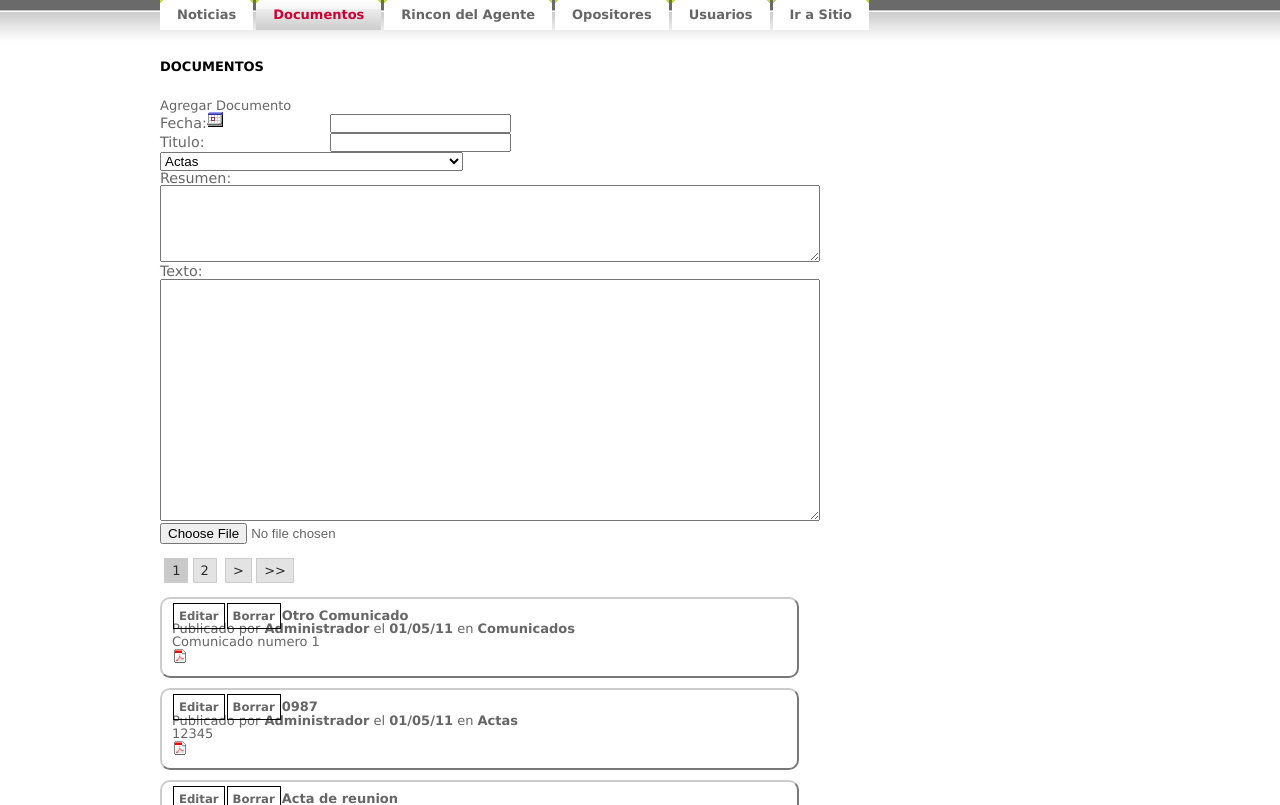
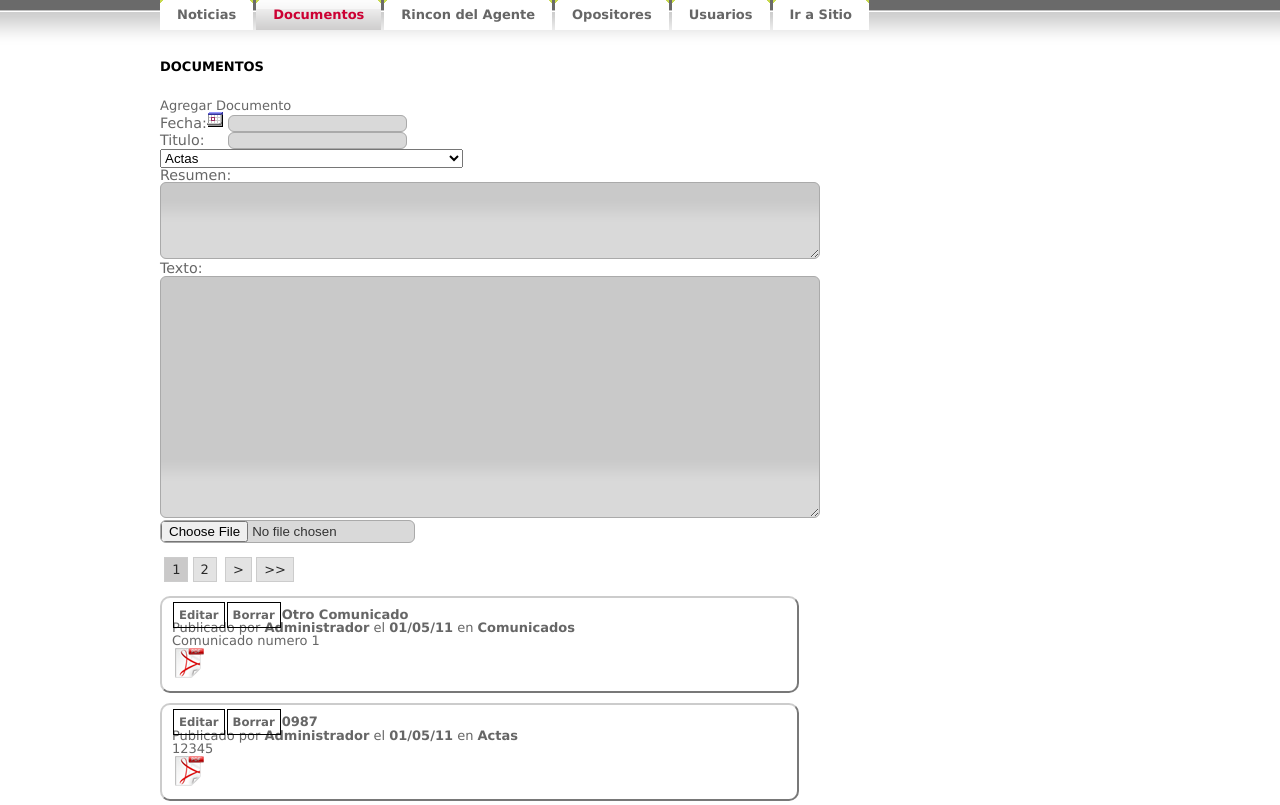
Before and after one commit to pdgarcia/aproahp-web, a PHP site: page /admin/documentos.php in a window 1280 px wide. Shown: the part 110-915 px from the top of the page. Run offline with PHP 8.4, Linux system fonts and the light colour scheme; a user stored in the database is signed in; data comes from the database, SQL or seed files in the repository; some libraries are stand-ins or nearby versions.

Commit message:
formato formulario

```diff
--- a/admin/documentos.php
+++ b/admin/documentos.php
@@ -53,7 +53,7 @@
 				$tamano_archivo = $_FILES['inp_file']['size'];
 
 				if (!((strpos($tipo_archivo, "pdf") || strpos($tipo_archivo, "doc") || strpos($tipo_archivo, "jpg")) && ($tamano_archivo < $filesizemax))) {
-				    $Mensaje="La extensión o el tamaño de los archivos no es correcta.";
+					$Mensaje="La extensión o el tamaño de los archivos no es correcta.";
 				}
 				if(mysql_query("UPDATE tbl_Documentos SET DOC_Fecha='$inp_fecha' ,DOC_Autor='$userid' ,DOC_Titulo='$inp_titulo',DOC_Resumen='$inp_resumen',DOC_Texto='$inp_texto' WHERE DOC_ID='$inp_docid';")){
 					$Mensaje= "Documento modificado....." . mysql_error();
@@ -63,10 +63,11 @@
 				}
 				break;
 			case del:
-
-				if(mysql_query("DELETE FROM tbl_documentos WHERE DOC_ID='$inp_docid';")){
+				if($doc_result = mysql_query("SELECT * FROM tbl_documentos WHERE DOC_ID='$inp_docid';")){
+					$row = mysql_fetch_assoc($doc_result);
+					unlink($uploadfolder."/".$row['DOC_Attach']);
+					mysql_query("DELETE FROM tbl_documentos WHERE DOC_ID='$inp_docid';");
 					$Mensaje="Documento borrado.....";
-					unlink();
 				}
 				else{
 					$Mensaje="Error: ".mysql_error();
@@ -105,8 +106,8 @@
 		<form id="frm_documentos" method="post" action="<?=$paginaactual?>" enctype="multipart/form-data">
 			<input type="hidden" name="MAX_FILE_SIZE" value="<?=$filesizemax?>">
 			<table>
-			<tr><td><label for="inp_fecha">Fecha:<img src="images/b_calendar.png" alt="Calendario" width="16" height="16" /></label></td><td><input type='text' name='inp_fecha' maxlength='10' id='inp_fecha'></td></tr>
-			<tr><td><label for="inp_titulo">Titulo:</label></td><td><input type='text' name='inp_titulo' maxlength='50' id='inp_titulo'></td></tr>
+			<tr><td class='label1form'><label for="inp_fecha">Fecha:<img src="images/b_calendar.png" alt="Calendario" width="16" height="16" /></label></td><td><input type='text' name='inp_fecha' class='text ui-widget-content ui-corner-all' maxlength='10' id='inp_fecha'></td></tr>
+			<tr><td class='label1form'><label for="inp_titulo">Titulo:</label></td><td><input type='text' name='inp_titulo' class='text ui-widget-content ui-corner-all' maxlength='50'  id='inp_titulo'></td></tr>
 <?php
 			echo "<tr><td colspan=2><select name='inp_categoria'>";
 			$cat_result=mysql_query("SELECT * FROM tbl_Categorias ORDER BY Cat_Nombre;");
@@ -118,10 +119,10 @@
 			mysql_free_result($cat_result);
 ?>
 			<tr><td colspan=2><label for="inp_resumen">Resumen:</label></td></tr>
-			<tr><td colspan=2><textarea cols="80" rows="5" name='inp_resumen' maxlength='255' id='inp_resumen'></textarea></td></tr>
+			<tr><td colspan=2><textarea cols="80" rows="5" name='inp_resumen' maxlength='255'class='text ui-widget-content ui-corner-all' id='inp_resumen'></textarea></td></tr>
 			<tr><td colspan=2><label for="inp_texto">Texto:</label></td></tr>
-			<tr><td colspan=2><textarea cols="80" rows="16" name='inp_texto' maxlength='5000' id='inp_texto'></textarea></td></tr>
-			<tr><td colspan=2><input name="inp_file" type="file"></td></tr>
+			<tr><td colspan=2><textarea cols="80" rows="16" name='inp_texto' class='text ui-widget-content ui-corner-all' maxlength='5000' id='inp_texto'></textarea></td></tr>
+			<tr><td colspan=2><input name="inp_file" type="file" class='text ui-widget-content ui-corner-all'></td></tr>
 			</table>
 			<input type="hidden" name="inp_docid" id="inp_docid" value="">
 			<input type="hidden" name="funcion" id="funcion" value="">
--- a/admin/index.php
+++ b/admin/index.php
@@ -79,8 +79,8 @@
 			<div id="loader" style="display:none"><img style="margin: 50px auto;position: relative;display: block;" src="../images/ajax-loader.gif" alt="Esperando Datos"></div>
 			<form id='frm_noticia' method='post' action='<?=$paginaactual?>'>
 				<table>
-				<tr><td><label for="inp_fecha">Fecha:<img src="images/b_calendar.png" alt="Calendario" width="16" height="16" /></label></td><td><input type='text' name='inp_fecha' id='inp_fecha' maxlength='10' class='text ui-widget-content ui-corner-all'></td></tr>
-				<tr><td><label for="inp_titulo">Titulo:</label></td><td><input type='text' name='inp_titulo' id='inp_titulo' maxlength='50' class='text ui-widget-content ui-corner-all'></td></tr>
+				<tr><td class='label1form'><label for="inp_fecha">Fecha:<img src="images/b_calendar.png" alt="Calendario" width="16" height="16" /></label></td><td><input type='text' name='inp_fecha' id='inp_fecha' maxlength='10' class='text ui-widget-content ui-corner-all'></td></tr>
+				<tr><td class='label1form'><label for="inp_titulo">Titulo:</label></td><td><input type='text' name='inp_titulo' id='inp_titulo' maxlength='50' class='text ui-widget-content ui-corner-all'></td></tr>
 				<tr><td colspan=2><label for="inp_resumen">Resumen:</label></td></tr>
 				<tr><td colspan=2><textarea cols="80" rows="5" name='inp_resumen' id='inp_resumen' maxlength='255' class='text ui-widget-content ui-corner-all'></textarea></td></tr>
 				<tr><td colspan=2><label for="inp_texto">Texto:</label></td></tr>
--- a/css/aproahp.css
+++ b/css/aproahp.css
@@ -80,7 +80,7 @@
 
 a:hover, a:active {
 	text-decoration: none;
-	color: #cc0033;
+	color: #cc0033;*/
 }
 
 a:visited {
@@ -556,11 +556,13 @@
 	padding: 10px;
 	width:615px;
 	margin-top:10px;
+	color:#666666;
 }
 
 .noticia:hover {
 	background:#dcdcdc;
 	border:2px groove #ccc;
+	color:#003399;
 }
 
 li.noticia  {
@@ -687,8 +689,16 @@
 }
 
 input.error, select.error, textarea.error {
-    background-color: #CCCCCC;
-    border: 2px solid red;
-    color: red;
-    margin: 0;
+	background-color: #CCCCCC;
+	border: 2px solid red;
+	color: red;
+	margin: 0;
 }
+
+.label1form{
+	width:68px;
+}
+#blog td, #opositores td{
+	padding-top:5px;
+	padding-bottom:5px;
+}
--- a/noticias/noticias.php
+++ b/noticias/noticias.php
@@ -59,7 +59,7 @@
 		$pdata=pagination($rows,$pagenum,$page_rows);
 		echo ($pdata['links']);
 
-		echo "<ul>";
+		echo "<div id=noticiaslist><ul>";
 		$not_result = mysql_query("SELECT * FROM tbl_noticias,tbl_users WHERE NOT_Autor=USR_ID AND DATE(`NOT_FECHA`) <= DATE( NOW( ) ) ORDER BY `NOT_FECHA` DESC ".$pdata['limites'].";") or die(mysql_error());
 		for ($x = 0, $numrows = mysql_num_rows($not_result); $x < $numrows; $x++) {
 			$row = mysql_fetch_assoc($not_result);
@@ -68,7 +68,7 @@
 			echo "<a href=".$paginaactual."?noticia=".$row["NOT_ID"]." ><li class=noticia><span class=highlight>".$row["NOT_Titulo"]."</span><br>Escrito por: <span class=highlight>".$row["USR_Displayname"]."</span> el <span class=highlight>".$datetime."</span><br><div class=resumen>".nl2br($row["NOT_resumen"])."</div><br>".neat_trim($row["NOT_texto"],400)."</li></a>";
 		}
 
-		echo "</ul>";
+		echo "</ul></div>";
 		}
 ?>
 
--- a/opositores/opositores.php
+++ b/opositores/opositores.php
@@ -70,9 +70,9 @@
 		<h1>Opositores</h1>
 		<form  id='opositoresform' method='post' action='<?=$paginaactual?>'>
 			<table>
-				<tr><td><label for='inp_titulo'>Título:</label></td><td><input type='text' name='inp_titulo' maxlength='50'></td></tr>
-				<tr><td><label for='inp_autor'>Autor:</label></td><td><input type='text' name='inp_autor' maxlength='50'></td></tr>
-				<tr><td><label for='inp_email'>Email:</label></td><td><input type='text' name='inp_email' maxlength='50'>&nbsp;(Opcional, no será mostrado a otros usuarios)</td></tr>
+				<tr><td class='label1form'><label for='inp_titulo'>Título:</label></td><td><input type='text' name='inp_titulo' maxlength='50'></td></tr>
+				<tr><td class='label1form'><label for='inp_autor'>Autor:</label></td><td><input type='text' name='inp_autor' maxlength='50'></td></tr>
+				<tr><td class='label1form'><label for='inp_email'>Email:</label></td><td><input type='text' name='inp_email' maxlength='50'>&nbsp;(Opcional, no será mostrado a otros usuarios)</td></tr>
 				<tr><td colspan=2><label for='inp_comentario'>Comentario:</label></td></tr>
 				<tr><td colspan=2><TEXTAREA style="width:600px;height:180px;" name='inp_comentario' maxlength='5000'></TEXTAREA></td></tr>
 				<tr><td colspan=2><input type='submit' value='Enviar' name='agregarcomentario'></td></tr>
--- a/rinconagente/rinconagente.php
+++ b/rinconagente/rinconagente.php
@@ -96,9 +96,9 @@
 		<h1>Rincón del Agente</h1>
 		<form id='rinconform' method='post' action='<?=$paginaactual?>'>
 			<table>
-				<tr><td><label for='inp_titulo'>Título:</label></td><td><input type='text' name='inp_titulo' maxlength='50'></td></tr>
-				<tr><td><label for='inp_autor'>Autor:</label></td><td><input type='text' name='inp_autor' maxlength='50'></td></tr>
-				<tr><td><label for='inp_email'>Email:</label></td><td><input type='text' name='inp_email' maxlength='50'>&nbsp;(Opcional, no será mostrado a otros usuarios)</td></tr>
+				<tr><td class='label1form'><label for='inp_titulo'>Título:</label></td><td><input type='text' name='inp_titulo' maxlength='50'></td></tr>
+				<tr><td class='label1form'><label for='inp_autor'>Autor:</label></td><td><input type='text' name='inp_autor' maxlength='50'></td></tr>
+				<tr><td class='label1form'><label for='inp_email'>Email:</label></td><td><input type='text' name='inp_email' maxlength='50'>&nbsp;(Opcional, no será mostrado a otros usuarios)</td></tr>
 				<tr><td colspan=2><label for='inp_comentario'>Comentario:</label></td></tr>
 				<tr><td colspan=2><textarea style="width:600px;height:180px;" name='inp_comentario' maxlength='5000'></textarea></td></tr>
 				<tr><td colspan=2><input type='submit' value='Enviar' name='agregarcomentario'></td></tr>
```
Also changed, not shown: Changelog.txt, images/fticonos/icon_doc.gif, images/fticonos/icon_jpg.gif (added), images/fticonos/icon_pdf.gif.
